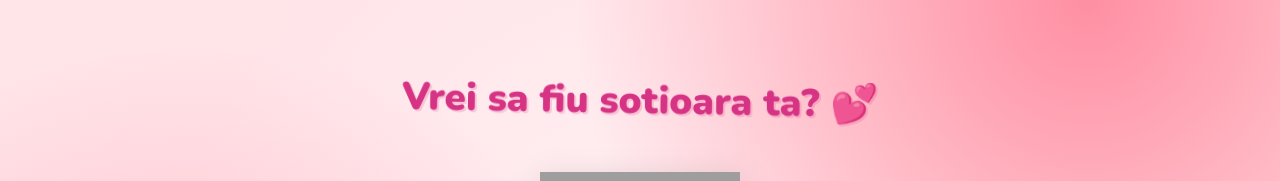
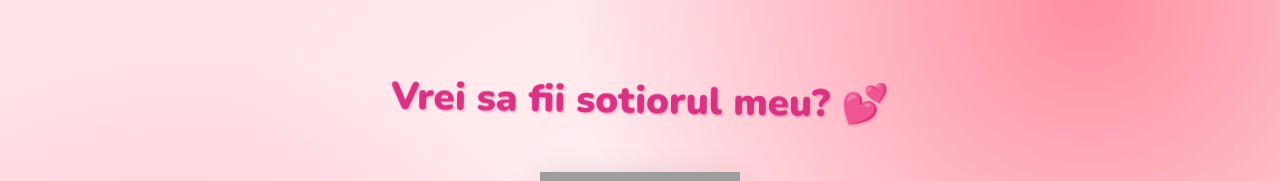
Before and after one commit to Mihaela112/Marry-me, a plain HTML site: page index.html in a window 1280 px wide. Shown: the part 120-301 px from the top of the page. Drawn offline with nearby package versions, Linux system fonts and the light colour scheme; grey boxes are pictures that could not be loaded.

Commit message:
Update index.html

```diff
--- a/index.html
+++ b/index.html
@@ -12,7 +12,7 @@
     <div class="hearts-bg"></div>
 
     <div class="container">
-        <h1>Vrei sa fiu sotioara ta? 💕</h1>
+        <h1>Vrei sa fii sotiorul meu? 💕</h1>
 
         <div class="gif-container">
             <img id="cat-gif" src="https://media.tenor.com/EBV7OT7ACfwAAAAj/u-u-qua-qua-u-quaa.gif" alt="cute character">
```
